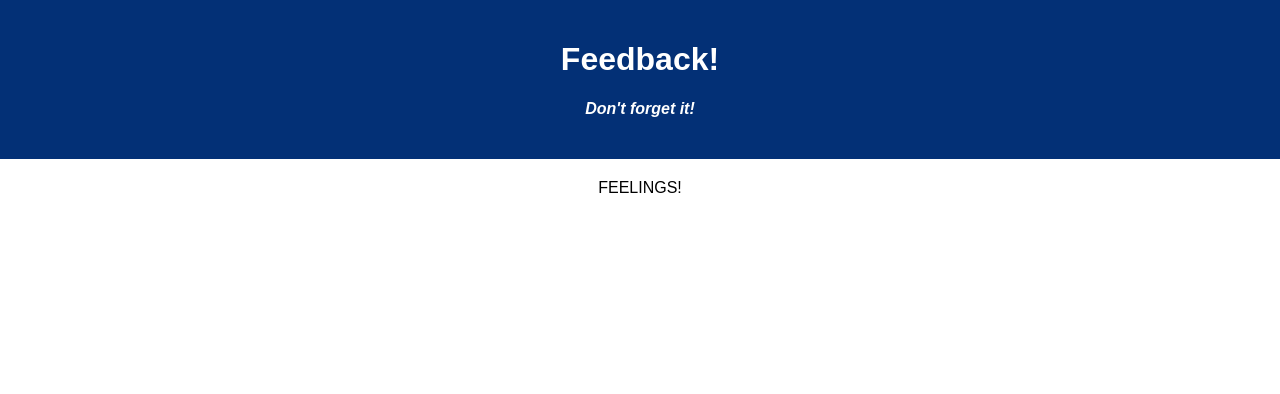
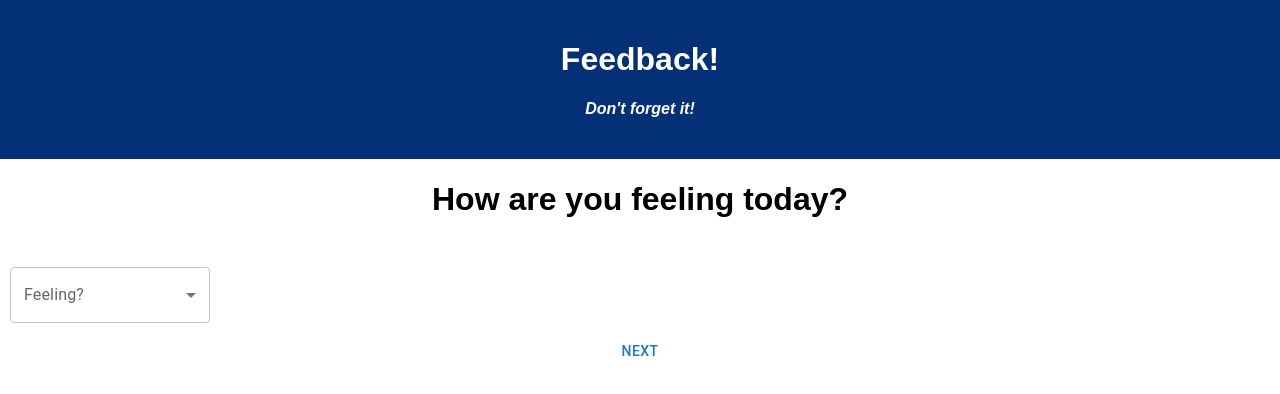
Before and after one commit to WSalinas315/Student-Feedback-Weekend-Challenge, a React (Create React App) app: page /#/ in a window 1280 px wide. Shown: the top 394 px of the page. Built offline with nearby package versions, Linux system fonts and the light colour scheme.

Commit message:
reworked Form.jsx to show previous values when going back a page. Now passing property prop

```diff
--- a/src/components/App/App.jsx
+++ b/src/components/App/App.jsx
@@ -10,10 +10,11 @@ function App() {
   return (
     <div className='App'>
       <Router>
-        {/* Default route / Add feeling */}
+        {/* Default route / Feeling Route */}
         <Route exact path='/'>
           <Header />
           <Form typeData='ADD_FEELING'
+                property='feeling'
                 question='How are you feeling today?'
                 inputLabel='Feeling?'
                 nextBtn='/understanding' />
@@ -22,6 +23,7 @@ function App() {
         <Route exact path='/understanding'>
           <Header />
           <Form typeData='ADD_UNDERSTANDING'
+                property='understanding'
                 question='How well are you understanding the content?'
                 inputLabel='Understanding?'
                 nextBtn='/support'
@@ -31,6 +33,7 @@ function App() {
         <Route exact path='/support'>
           <Header />
           <Form typeData='ADD_SUPPORT'
+                property='support'
                 question='How well are you being supported?'
                 inputLabel='Support?'
                 nextBtn='/comments'
@@ -40,6 +43,7 @@ function App() {
         <Route exact path='/comments'>
           <Header />
           <Form typeData='ADD_COMMENT'
+                property='comment'
                 question='Any comments you want to leave?'
                 inputLabel='Comments'
                 nextBtn='/review'
--- /dev/null
+++ b/src/components/Form/Form.css
@@ -0,0 +1,10 @@
+.form-body{
+  align-items: center;
+
+}
+
+.inputs{
+  display: flex;
+  margin: 10px;
+  width: 200px;
+}
--- a/src/components/Form/Form.jsx
+++ b/src/components/Form/Form.jsx
@@ -1,18 +1,65 @@
-import React, {useState} from "react";
-import { useDispatch } from "react-redux";
+import React, { useState } from "react";
+import { useDispatch, useSelector } from "react-redux";
 import { useHistory } from "react-router-dom";
+import './Form.css';
+import { Button, FormControl, InputLabel, MenuItem, Select } from "@mui/material";
 
-export default function Form({typeData, }){
+export default function Form({typeData, property, question, inputLabel, nextBtn, prevBtn}){
 
+  // history
+  const history = useHistory();
+
+  // dispatch
+  const dispatch = useDispatch();
+
+  // get data from the store
+  const studentData = useSelector(store => store.studentFeedback);
+
+  // local state
+  const [inputData, setInputData] = useState(studentData[property]);
+
+  // submit data to the store and move to the next form item
   const updateData = (event) => {
+    console.log('INPUT DATA:', inputData);
+    console.log('type:', typeData);
     event.preventDefault();
     dispatch({
-      type: {typeData},
-      payload: feeling
+      type: typeData,
+      payload: inputData
     })
+    console.log('NEXT BTN PATH:', nextBtn);
+    history.push(nextBtn);
   }
 
-  return(
-    <p>FEELINGS!</p>
+  // function to go back a page
+  const goBack = () =>{
+    history.push(prevBtn);
+  }
+
+  return (
+      <form className="form-body" onSubmit={(event) => updateData(event)}>
+        <h1>{question}</h1>
+        <br />
+        {inputLabel != "Feeling?" && <Button onClick={() => goBack()}>PREVIOUS</Button>}
+        <div className="inputs">
+          {inputLabel == 'Comments' ? <Comments /> :
+            <FormControl fullWidth>
+              <InputLabel>{inputLabel}</InputLabel>
+              <Select value={inputData}
+                      label={inputLabel}
+                      onChange={(event) => setInputData(event.target.value)}>
+                <MenuItem value={1}>1</MenuItem>
+                <MenuItem value={2}>2</MenuItem>
+                <MenuItem value={3}>3</MenuItem>
+                <MenuItem value={4}>4</MenuItem>
+                <MenuItem value={5}>5</MenuItem>
+              </Select>
+            </FormControl>
+          }
+        </div>
+        <div>
+          <Button type="submit">NEXT</Button>
+        </div>
+      </form>
   )
 }
--- a/src/index.js
+++ b/src/index.js
@@ -19,13 +19,13 @@ const initialState = {
 const studentFeedback = (state = initialState, action) => {
   switch(action.type){
     case 'ADD_FEELING':
-      return {...state, feeling: action.payload.feeling};
+      return {...state, feeling: action.payload};
     case 'ADD_UNDERSTANDING':
-      return {...state, feeling: action.payload.understanding};
+      return {...state, understanding: action.payload};
     case 'ADD_SUPPORT':
-      return {...state, feeling: action.payload.support};
+      return {...state, support: action.payload};
     case 'ADD_COMMENT':
-      return {...state, feeling: action.payload.comment};
+      return {...state, comment: action.payload};
     case 'CLEAR_FIELDS':
       return initialState;
     default:
```
